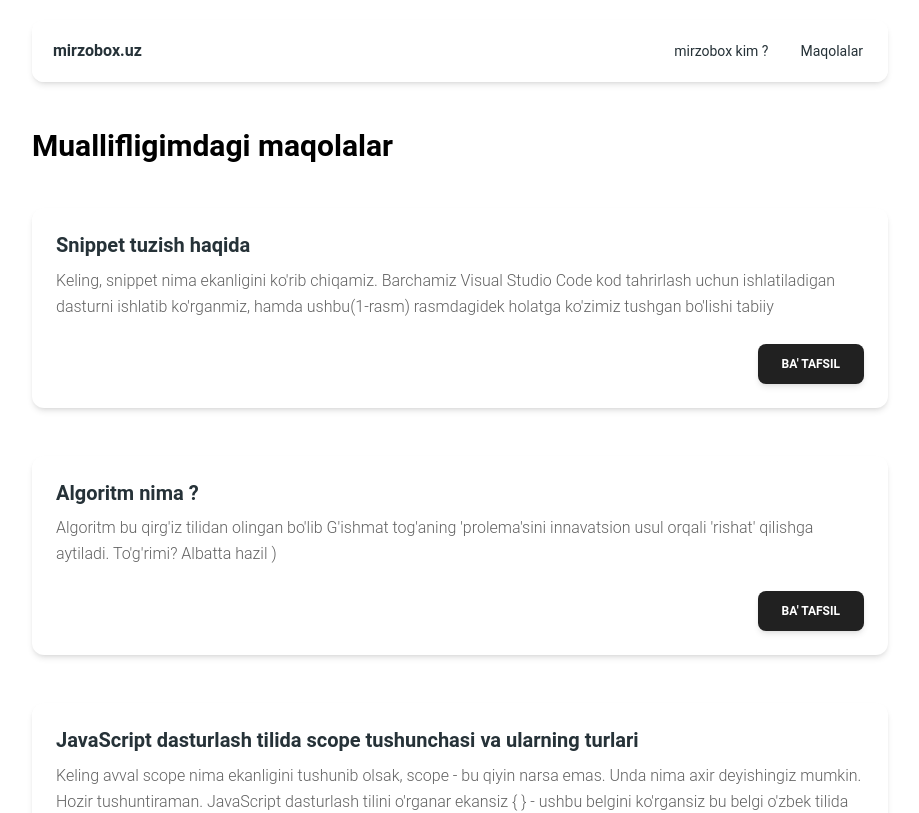
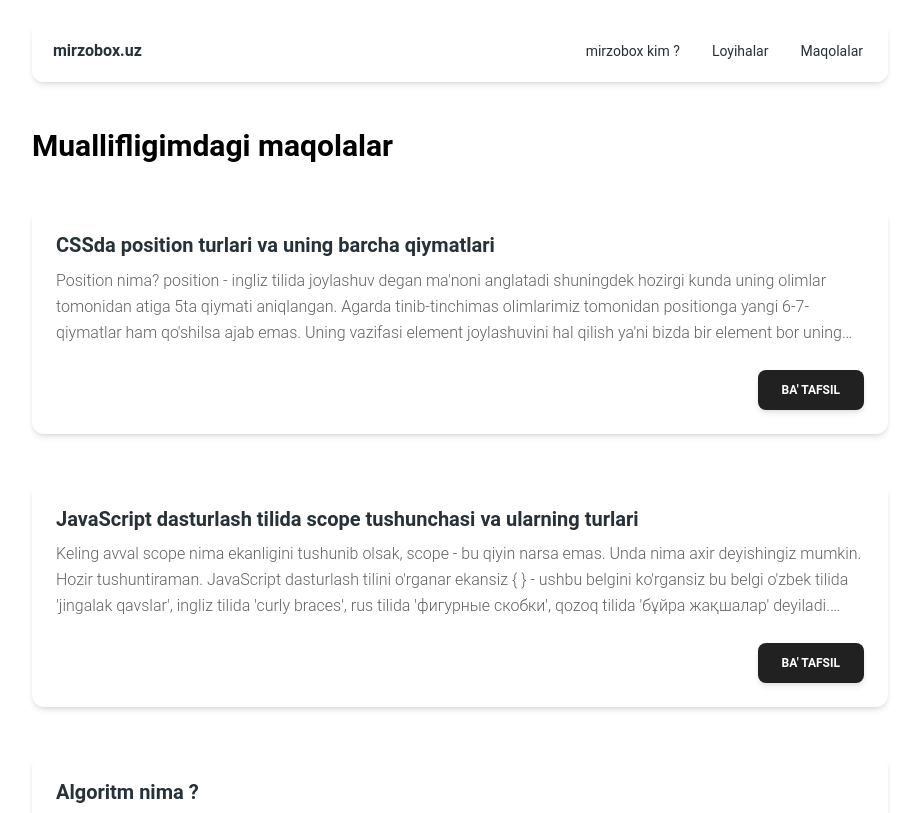
Before and after one commit to ibrohimov-murodjon/ulugbek-portfolio, a React (Vite) app: page /blog in a window 1280 px wide. Shown: the top 813 px of the page, without its empty margins (180-1099 px from the left). Built offline with nearby package versions, Linux system fonts and the light colour scheme.

Commit message:
Optimize sorter function and refactor Me

```diff
--- a/src/App.jsx
+++ b/src/App.jsx
@@ -2,7 +2,7 @@ import { RouterProvider, createBrowserRouter } from "react-router-dom";
 import RootLayouts from "./layouts/RootLayouts";
 import Home from "./pages/Home";
 import Blog from "./pages/Blog";
-import Me from "./pages/About";
+import Me from "./pages/Me";
 import ProjectDetails from "./pages/ProjectDetails";
 
 export default function App() {
--- a/src/components/NavbarSimple.jsx
+++ b/src/components/NavbarSimple.jsx
@@ -13,6 +13,10 @@ function NavList() {
     {
       path: "/me",
       title: "mirzobox kim ?",
+    },
+    {
+      path: "/",
+      title: "Loyihalar",
     },
     {
       path: "/blog",
--- a/src/components/Projects.jsx
+++ b/src/components/Projects.jsx
@@ -1,5 +1,5 @@
 import projects from "../projects";
-import getSortedProjectsByTime from "../utils/get-sorted-projects-by-time";
+import getSortedElementsByTime from "../utils/get-sorted-elements-by-time";
 import CardDefault from "./CardDefault";
 
 export default function Projects() {
@@ -7,7 +7,7 @@ export default function Projects() {
   return (
     <div className="base-container pb-20">
       <ul className="grid grid-cols-1 gap-10">
-        {getSortedProjectsByTime(liveProjects).map(
+        {getSortedElementsByTime(liveProjects).map(
           ({ title, description, github, img, website, slug }) => {
             return (
               <li key={title}>
--- a/src/pages/About.jsx
+++ /dev/null
@@ -1,3 +0,0 @@
-export default function Me() {
-  return <div>Men haqimda</div>;
-}
--- a/src/pages/Blog.jsx
+++ b/src/pages/Blog.jsx
@@ -1,6 +1,7 @@
 import { Typography } from "@material-tailwind/react";
 import posts from "../posts";
 import SimpleCard from "../components/SimpleCard";
+import getSortedElementsByTime from "../utils/get-sorted-elements-by-time";
 
 export default function Blog() {
   const livePosts = posts;
@@ -10,13 +11,19 @@ export default function Blog() {
         Muallifligimdagi maqolalar
       </Typography>
       <ul className="grid grid-cols-1 gap-6">
-        {livePosts.map(({ title, description, link }) => {
-          return (
-            <li key={title}>
-              <SimpleCard title={title} description={description} link={link} />
-            </li>
-          );
-        })}
+        {getSortedElementsByTime(livePosts).map(
+          ({ title, description, link }) => {
+            return (
+              <li key={title}>
+                <SimpleCard
+                  title={title}
+                  description={description}
+                  link={link}
+                />
+              </li>
+            );
+          },
+        )}
       </ul>
     </div>
   );
--- /dev/null
+++ b/src/pages/Me.jsx
@@ -0,0 +1,7 @@
+export default function Me() {
+  return (
+    <div className="base-container py-28">
+      <h1 className="text-3xl font-bold">Bugun men haqimda gaplashamiz</h1>
+    </div>
+  );
+}
--- /dev/null
+++ b/src/utils/get-sorted-elements-by-time.js
@@ -0,0 +1,6 @@
+export default function getSortedElementsByTime(elements) {
+  const sorted = elements.sort(
+    (a, b) => new Date(b.createdDate) - new Date(a.createdDate),
+  );
+  return sorted;
+}
--- a/src/utils/get-sorted-projects-by-time.js
+++ /dev/null
@@ -1,6 +0,0 @@
-export default function getSortedProjectsByTime(projects) {
-  const sorted = projects.sort(
-    (a, b) => new Date(b.createdDate) - new Date(a.createdDate),
-  );
-  return sorted;
-}
```
